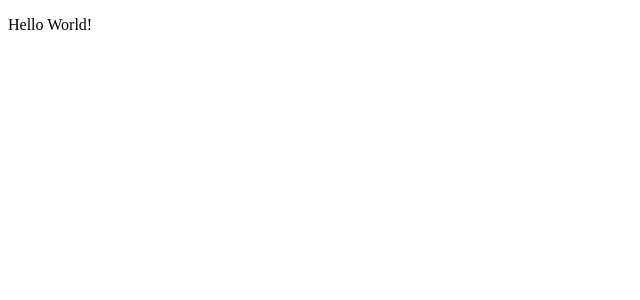
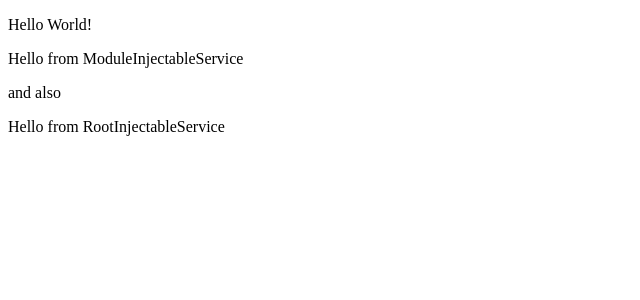
Before and after one commit to DiegoVallejoDev/angular-bootcamp, an Angular app: page / in a window 1280 px wide. Shown: the top 300 px of the page, without its empty margins (0-640 px from the left). Built offline with nearby package versions, Linux system fonts and the light colour scheme.

Commit message:
homework-6

```diff
--- a/src/app/app.module.ts
+++ b/src/app/app.module.ts
@@ -10,6 +10,7 @@ import { CapitalizeDirective } from './capitalize.directive';
 import { Homework3Component } from './homework3/homework3.component';
 import { Homework4Component } from './homework4/homework4.component';
 import { MyFirstModuleModule } from './my-first-module/my-first-module.module';
+import { RootInjectableService } from './root-injectable.service';
 
 @NgModule({
   declarations: [
@@ -21,7 +22,7 @@ import { MyFirstModuleModule } from './my-first-module/my-first-module.module';
     Homework4Component,
   ],
   imports: [BrowserModule, AppRoutingModule, FormsModule, MyFirstModuleModule],
-  providers: [],
+  providers: [RootInjectableService],
   bootstrap: [AppComponent],
 })
 export class AppModule {}
--- /dev/null
+++ b/src/app/module-injectable.service.ts
@@ -0,0 +1,9 @@
+import { Injectable } from '@angular/core';
+
+@Injectable({
+  providedIn: 'root',
+})
+export class ModuleInjectableService {
+  public name = 'ModuleInjectableService';
+  constructor() {}
+}
--- a/src/app/my-first-component/my-first-component.component.html
+++ b/src/app/my-first-component/my-first-component.component.html
@@ -1 +1,5 @@
 <p>Hello World!</p>
+
+<p>Hello from {{ ModuleInjectableService.name }}</p>
+<p>and also</p>
+<p>Hello from {{ RootInjectableService.name }}</p>
--- a/src/app/my-first-component/my-first-component.component.ts
+++ b/src/app/my-first-component/my-first-component.component.ts
@@ -1,15 +1,16 @@
 import { Component, OnInit } from '@angular/core';
-
+import { ModuleInjectableService } from '../module-injectable.service';
+import { RootInjectableService } from '../root-injectable.service';
 @Component({
   selector: 'app-my-first-component',
   templateUrl: './my-first-component.component.html',
-  styleUrls: ['./my-first-component.component.css']
+  styleUrls: ['./my-first-component.component.css'],
 })
 export class MyFirstComponentComponent implements OnInit {
+  constructor(
+    protected readonly ModuleInjectableService: ModuleInjectableService,
+    protected readonly RootInjectableService: RootInjectableService
+  ) {}
 
-  constructor() { }
-
-  ngOnInit(): void {
-  }
-
+  ngOnInit(): void {}
 }
--- /dev/null
+++ b/src/app/root-injectable.service.ts
@@ -0,0 +1,10 @@
+import { Injectable } from '@angular/core';
+
+@Injectable({
+  providedIn: 'root',
+})
+export class RootInjectableService {
+  public name = 'RootInjectableService';
+
+  constructor() {}
+}
```
Also changed, not shown: src/app/my-first-module/my-first-module.module.ts (+6 -9 lines), 2 other files (tests, documents, lock files or other folders).
